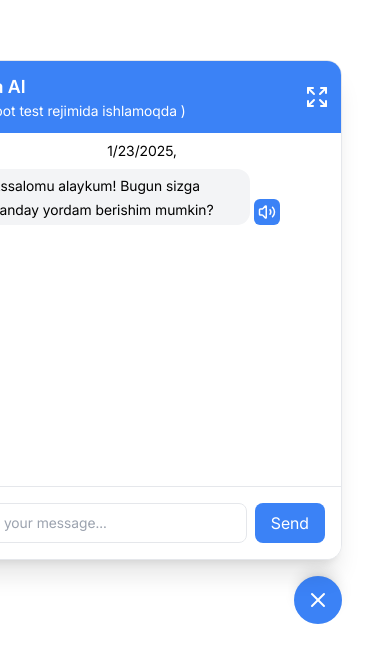
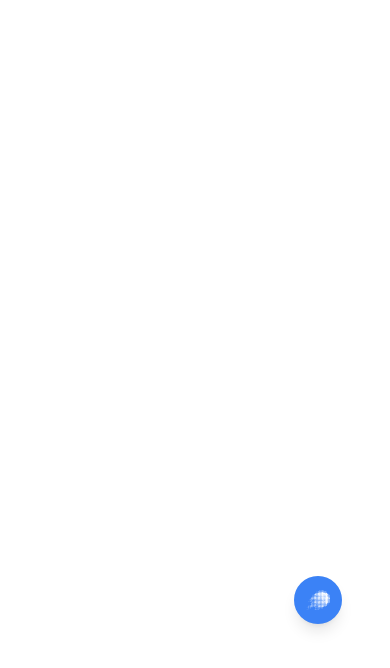
Before and after one commit to AyubovAsadbek/chatbot, a Nuxt app: page / in a window 390 px wide. Shown: the part 172-840 px from the top of the page. Built offline with nearby package versions, Linux system fonts and the light colour scheme.

Commit message:
fix: responsive

```diff
--- a/nuxt.config.ts
+++ b/nuxt.config.ts
@@ -13,5 +13,5 @@ export default defineNuxtConfig({
   },
   compatibilityDate: "2024-11-01",
   devtools: { enabled: true },
-  modules: ["@nuxtjs/tailwindcss"],
+  modules: ["@nuxtjs/tailwindcss", "@nuxtjs/device"],
 });
--- a/package.json
+++ b/package.json
@@ -10,6 +10,7 @@
     "postinstall": "nuxt prepare"
   },
   "dependencies": {
+    "@nuxtjs/device": "3.2.4",
     "@nuxtjs/tailwindcss": "^6.13.1",
     "lucide-vue-next": "^0.473.0",
     "nuxt": "^3.15.2",
--- a/pages/index.vue
+++ b/pages/index.vue
@@ -4,7 +4,7 @@
       class="absolute -z-10 bg-[#D6EDFF] animate-grow-glow w-12 h-12 border rounded-full"
     ></div>
     <button
-      @click="toggleChat"
+      @click="$device.isMobile ? toggleExpand() : toggleChat()"
       class="bg-blue-500 text-white rounded-full w-12 h-12 flex items-center justify-center shadow-lg focus:outline-none focus:ring-2 focus:ring-blue-500 focus:ring-opacity-50 transition-all duration-300"
       :class="{ 'rotate-180': isChatOpen }"
     >
@@ -22,7 +22,7 @@
     >
       <div
         v-if="isChatOpen"
-        class="border bottom-16 right-0 w-[400px] h-[500px] bg-white rounded-[15px] shadow-xl overflow-hidden"
+        class="border bottom-16 right-0 w-[400px] h-[500px] bg-white sm:rounded-[15px] shadow-xl overflow-hidden"
         :class="
           isExpanded
             ? 'fixed top-0 left-0 w-full h-full transition-200'
@@ -150,12 +150,15 @@
 <script setup>
 import { ref, onMounted, nextTick } from "vue";
 import { X, Expand, Volume2, Loader } from "lucide-vue-next";
+const { isMobile } = useDevice();
 
 const toggleExpand = () => {
+  isChatOpen.value = !isChatOpen.value;
   isExpanded.value = !isExpanded.value;
+  console.log("Expand");
 };
 
-const isChatOpen = ref(true);
+const isChatOpen = ref(false);
 const isExpanded = ref(false);
 const audio = ref(null);
 const audioPlayer = ref(null);
@@ -173,6 +176,7 @@ const isLoadingAudio = ref({});
 
 const toggleChat = () => {
   isChatOpen.value = !isChatOpen.value;
+  console.log("Chat");
 };
 
 const scrollToBottom = () => {
```
Also changed, not shown: 1 other file (tests, documents, lock files or other folders).
